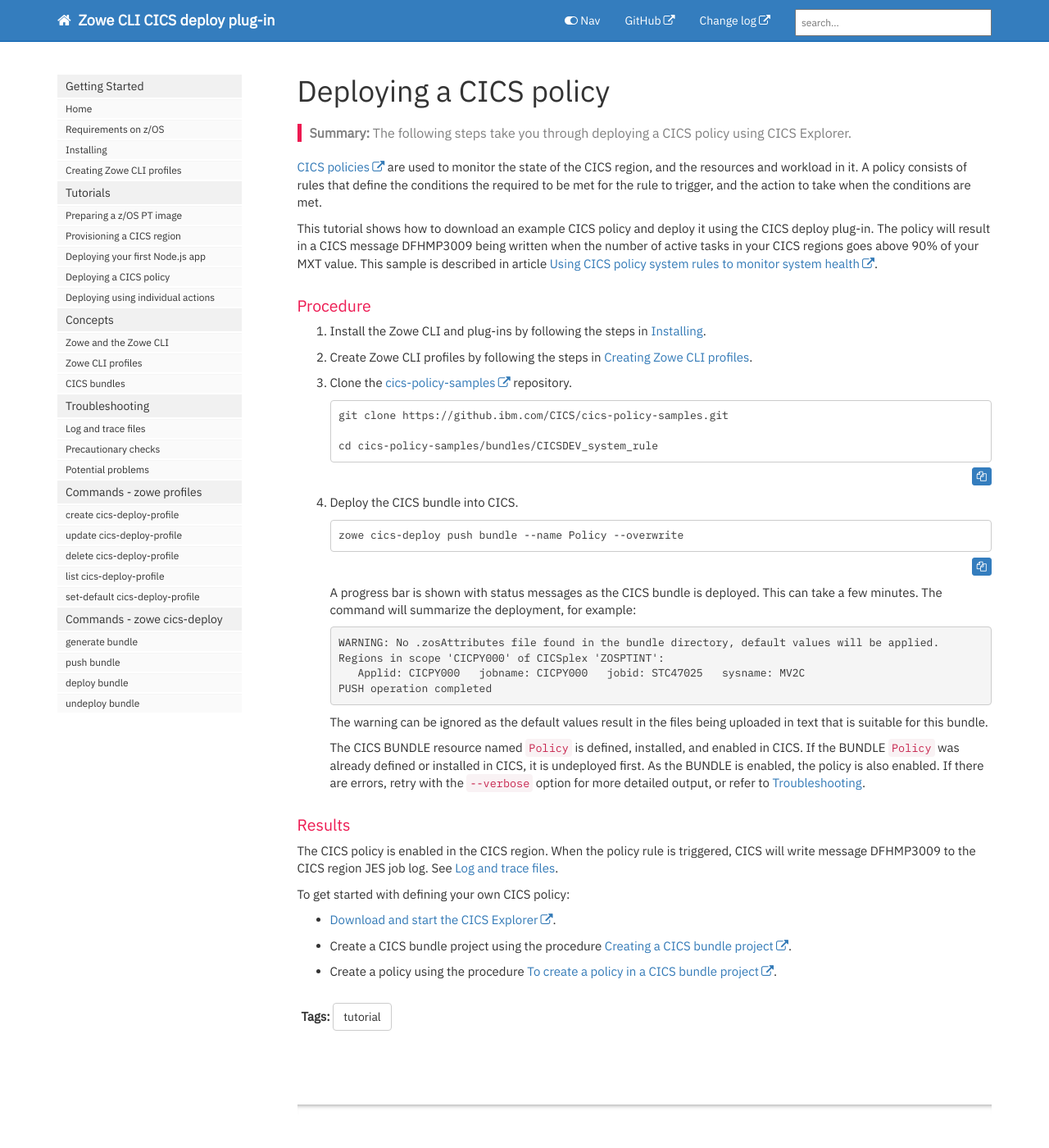
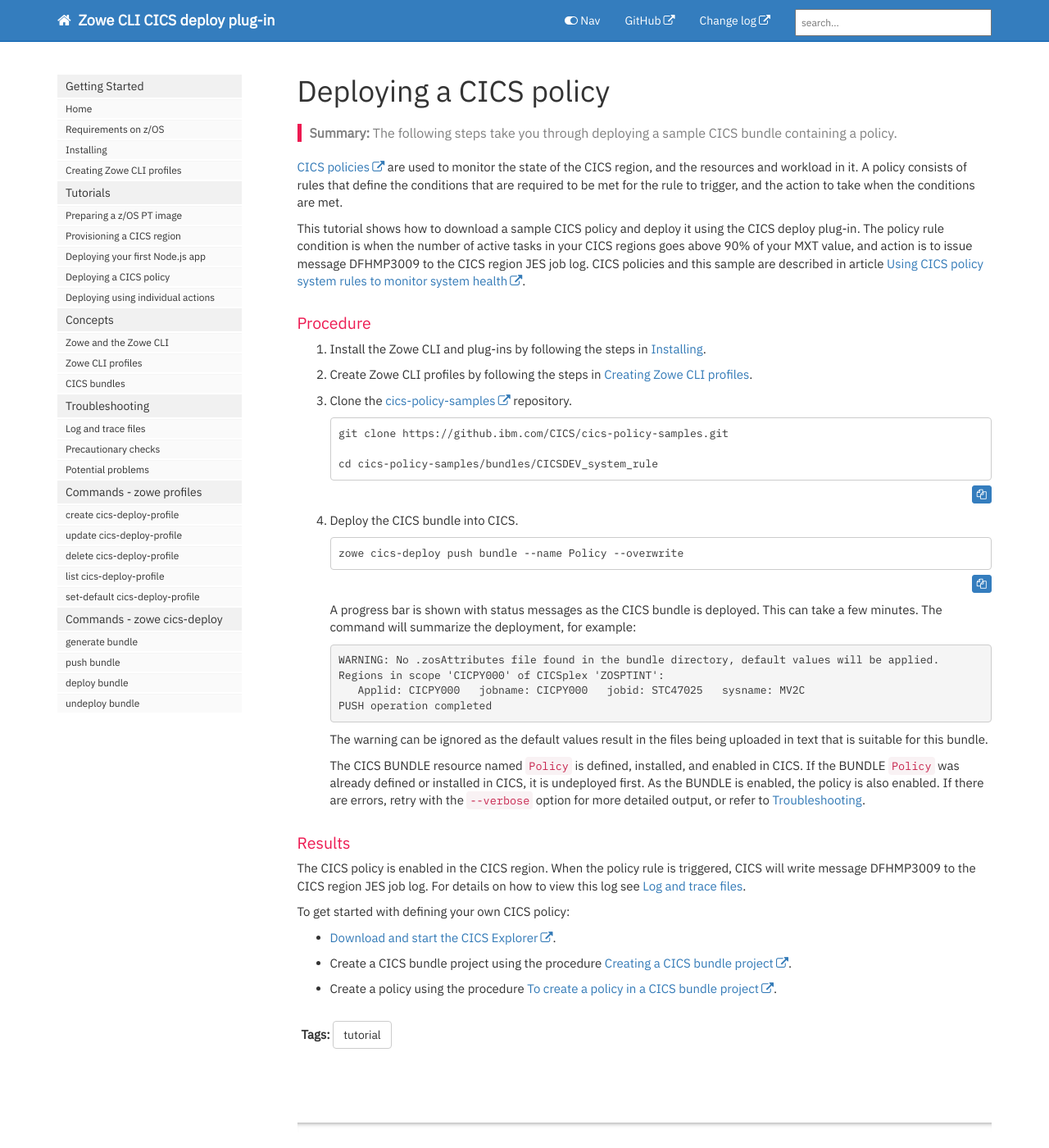
Before and after one commit to IBM/zowe-cli-cics-deploy-plugin, a Jekyll site: the page built from docs/pages/cdp/cdp-Deploying-a-CICS-policy.md, in a window 1280 px wide and 1400 px high. Shown: the whole window at 82% size. Built offline with Jekyll 4.4.1, drawn with Linux system fonts in a browser that asks for light colours; nearby versions of some CDN libraries; comment, search, counter and statistics services are not loaded.

Commit message:
Tweaks to CICS policy tutorial
Signed-off-by: Mark Cocker <mark_cocker@uk.ibm.com>

```diff
--- a/docs/pages/cdp/cdp-Deploying-a-CICS-policy.md
+++ b/docs/pages/cdp/cdp-Deploying-a-CICS-policy.md
@@ -2,16 +2,16 @@
 title: Deploying a CICS policy
 tags: [tutorial]
 keywords:
-summary: "The following steps take you through deploying a CICS policy using CICS Explorer."
+summary: "The following steps take you through deploying a sample CICS bundle containing a policy."
 sidebar: cdp_sidebar
 permalink: cdp-Deploying-a-CICS-policy.html
 folder: cdp
 toc: true
 ---
 
-[CICS policies](https://www.ibm.com/support/knowledgecenter/en/SSGMCP_5.5.0/fundamentals/policies/policies.html) are used to monitor the state of the CICS region, and the resources and workload in it. A policy consists of rules that define the conditions the required to be met for the rule to trigger, and the action to take when the conditions are met.
+[CICS policies](https://www.ibm.com/support/knowledgecenter/en/SSGMCP_5.5.0/fundamentals/policies/policies.html) are used to monitor the state of the CICS region, and the resources and workload in it. A policy consists of rules that define the conditions that are required to be met for the rule to trigger, and the action to take when the conditions are met.
 
-This tutorial shows how to download an example CICS policy and deploy it using the CICS deploy plug-in. The policy will result in a CICS message DFHMP3009 being written when the number of active tasks in your CICS regions goes above 90% of your MXT value. This sample is described in article [Using CICS policy system rules to monitor system health](https://developer.ibm.com/cics/2017/07/04/using-cics-policy-system-rules-monitor-system-health/).
+This tutorial shows how to download a sample CICS policy and deploy it using the CICS deploy plug-in. The policy rule condition is when the number of active tasks in your CICS regions goes above 90% of your MXT value, and action is to issue message DFHMP3009 to the CICS region JES job log. CICS policies and this sample are described in article [Using CICS policy system rules to monitor system health](https://developer.ibm.com/cics/2017/07/04/using-cics-policy-system-rules-monitor-system-health/).
 
 ### Procedure
 
@@ -47,7 +47,7 @@ This tutorial shows how to download an example CICS policy and deploy it using t
 
 ### Results
 
-The CICS policy is enabled in the CICS region. When the policy rule is triggered, CICS will write message DFHMP3009 to the CICS region JES job log. See [Log and trace files](cdp-Troubleshooting-General).
+The CICS policy is enabled in the CICS region. When the policy rule is triggered, CICS will write message DFHMP3009 to the CICS region JES job log. For details on how to view this log see [Log and trace files](cdp-Troubleshooting-General).
 
 To get started with defining your own CICS policy:
 * [Download and start the CICS Explorer](https://www.ibm.com/support/knowledgecenter/en/SSSQ3W_5.5.0/com.ibm.cics.core.help/topics/concepts/install_planning_client.html).
```
